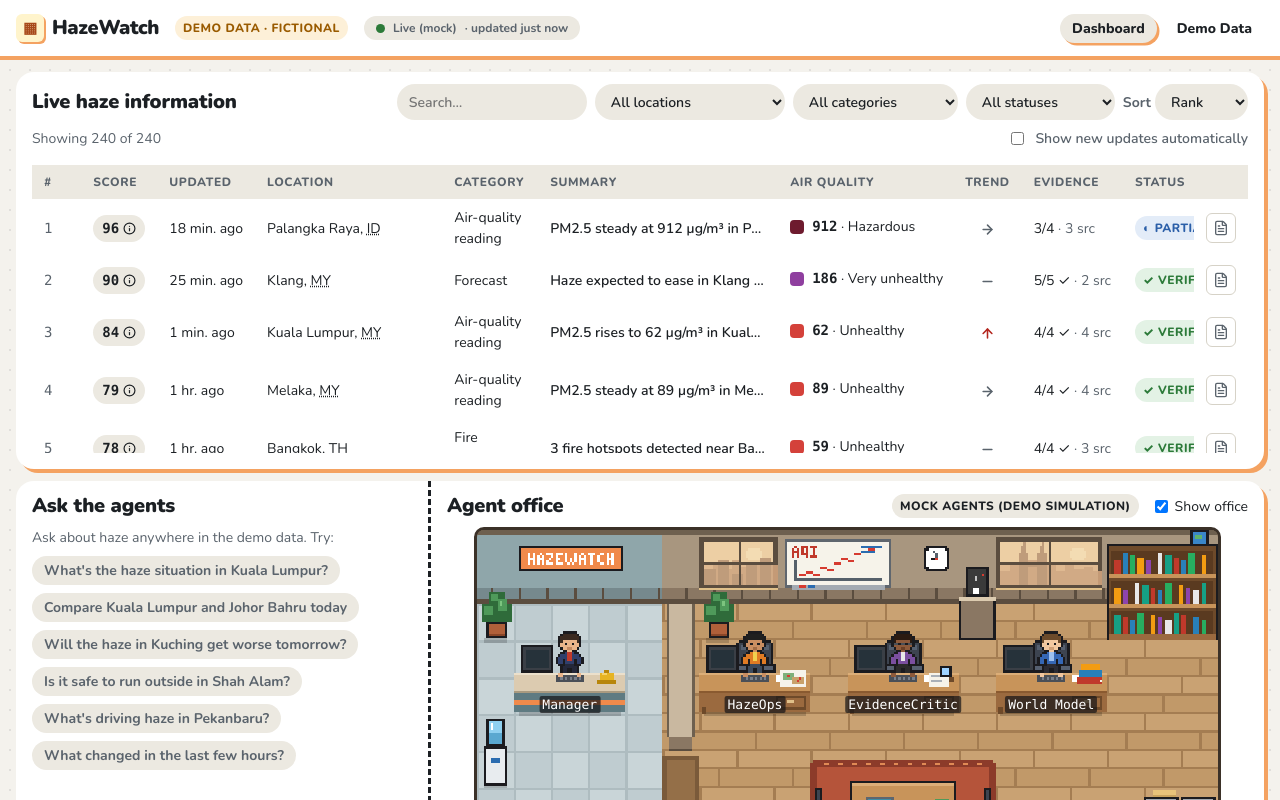
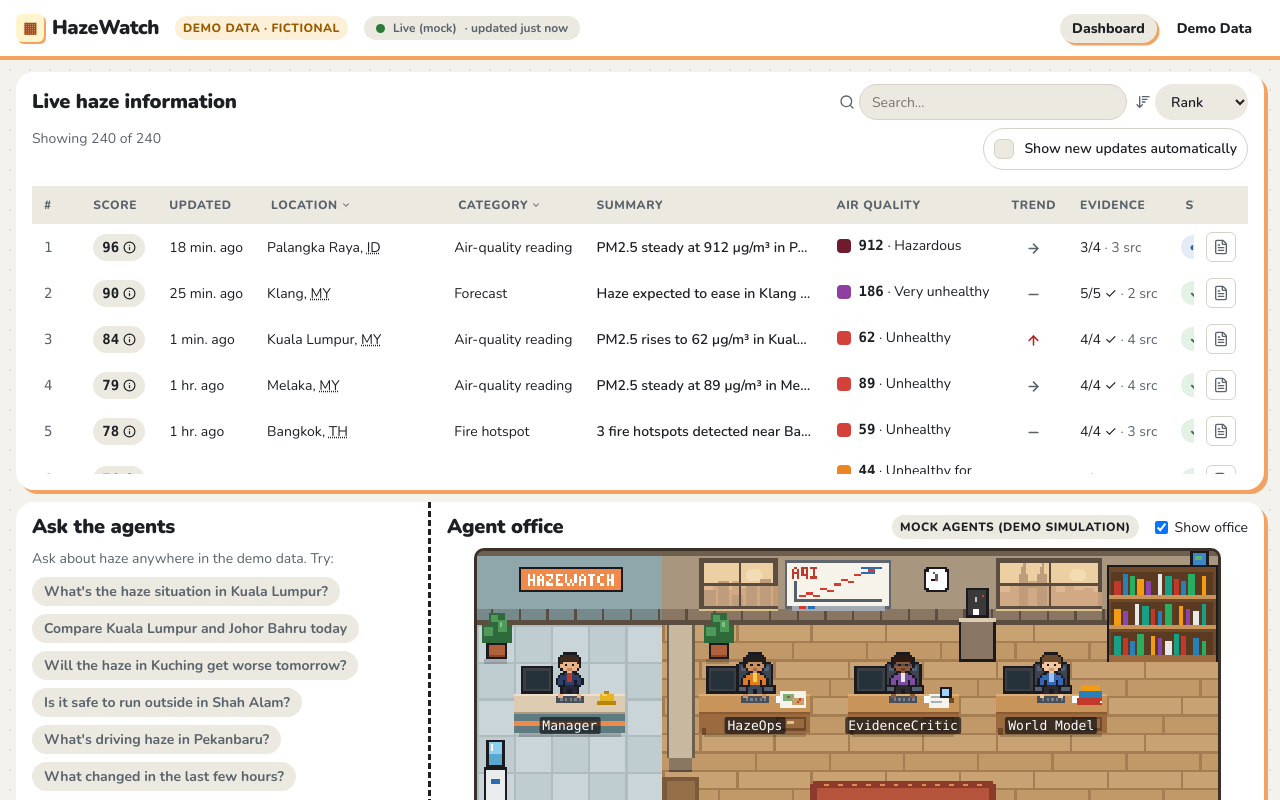
Before and after one commit to fangrhui040527/Haze-Agent, a React (Vite) app in the folder frontend/: page / in a window 1280 px wide. Shown: the top 800 px of the page. Built offline with nearby package versions, Linux system fonts and the light colour scheme.

Commit message:
style(frontend): filter column headers now show clean icon instead of select box

```diff
--- a/frontend/src/features/live-table/LiveTable.module.css
+++ b/frontend/src/features/live-table/LiveTable.module.css
@@ -32,6 +32,20 @@
   gap: var(--space-1);
 }
 
+.searchField,
+.searchLabel {
+  display: inline-flex;
+  align-items: center;
+  gap: var(--space-1);
+}
+
+.fieldIcon {
+  width: 16px;
+  height: 16px;
+  flex: 0 0 auto;
+  color: var(--color-muted);
+}
+
 .field input,
 .field select {
   min-height: 36px;
@@ -52,10 +66,15 @@
   box-shadow: 2px 2px 0 var(--color-shadow-neo);
 }
 
-.fieldLabel {
-  font-size: var(--text-sm);
-  font-weight: 700;
-  color: var(--color-muted);
+.searchField input {
+  width: 268px;
+  max-width: min(268px, 55vw);
+  border: 1px solid var(--color-border);
+  font-weight: 400;
+}
+
+.searchField input:focus {
+  box-shadow: none;
 }
 
 .metaRow {
@@ -68,11 +87,98 @@
 }
 
 .checkbox {
+  position: relative;
   display: inline-flex;
   align-items: center;
-  gap: var(--space-2);
+  gap: 10px;
+  min-height: 42px;
+  padding: 6px 10px;
+  border: 1px solid var(--color-border);
+  border-radius: var(--radius-pill);
+  background: var(--color-surface);
+  color: var(--color-text);
   cursor: pointer;
   font-weight: 600;
+}
+
+.checkboxInput {
+  position: absolute;
+  width: 1px;
+  height: 1px;
+  padding: 0;
+  margin: -1px;
+  overflow: hidden;
+  clip: rect(0, 0, 0, 0);
+  white-space: nowrap;
+  border: 0;
+}
+
+.checkboxBox {
+  display: inline-grid;
+  width: 20px;
+  height: 20px;
+  flex: 0 0 20px;
+  place-items: center;
+  border: 1.5px solid var(--color-border);
+  border-radius: 6px;
+  background: var(--color-surface-2);
+  color: var(--color-accent-contrast);
+  transition:
+    background-color var(--duration-fast),
+    border-color var(--duration-fast),
+    transform var(--duration-fast);
+}
+
+.checkboxBox::after {
+  width: 9px;
+  height: 5px;
+  border-bottom: 2px solid currentColor;
+  border-left: 2px solid currentColor;
+  content: '';
+  opacity: 0;
+  transform: translateY(-1px) rotate(-45deg) scale(0.5);
+  transition:
+    opacity var(--duration-fast),
+    transform var(--duration-fast);
+}
+
+.checkboxInput:checked + .checkboxBox {
+  border-color: var(--color-accent);
+  background: var(--color-accent);
+  animation: checkboxBounce 380ms cubic-bezier(0.2, 0.8, 0.2, 1);
+}
+
+.checkboxInput:checked + .checkboxBox::after {
+  opacity: 1;
+  transform: translateY(-1px) rotate(-45deg) scale(1);
+}
+
+.checkboxInput:focus-visible + .checkboxBox {
+  outline: 3px solid var(--color-focus);
+  outline-offset: 3px;
+}
+
+.checkboxText {
+  line-height: 1.3;
+}
+
+@keyframes checkboxBounce {
+  0%,
+  100% {
+    transform: scale(1);
+  }
+  38% {
+    transform: scale(1.24);
+  }
+  68% {
+    transform: scale(0.92);
+  }
+}
+
+@media (prefers-reduced-motion: reduce) {
+  .checkboxInput:checked + .checkboxBox {
+    animation: none;
+  }
 }
 
 .pendingBar {
@@ -116,6 +222,71 @@
   color: var(--color-muted);
   white-space: nowrap;
   border-bottom: none;
+}
+
+/* ── Header Filter: Ghost Overlay Pattern ── */
+/* The <label> shows the column heading + a tiny chevron icon.
+   An invisible <select> is stretched over the entire label,
+   so clicking anywhere opens the native OS dropdown. */
+
+.thFilterLabel {
+  position: relative;
+  display: inline-flex;
+  align-items: center;
+  gap: 3px;
+  cursor: pointer;
+  border-radius: var(--radius-sm);
+  padding: 2px 4px;
+  transition:
+    background-color var(--duration-fast),
+    color var(--duration-fast);
+}
+
+.thFilterLabel:hover {
+  background: color-mix(in srgb, var(--color-surface-2) 80%, var(--color-accent) 20%);
+  color: var(--color-accent);
+}
+
+/* Active (filter applied): accent-tinted label */
+.thFilterLabel.thFilterActive {
+  color: var(--color-accent);
+}
+
+/* The dot badge — shown only when a filter is active */
+.thFilterDot {
+  position: absolute;
+  top: 1px;
+  right: 1px;
+  width: 5px;
+  height: 5px;
+  border-radius: 50%;
+  background: var(--color-accent);
+  pointer-events: none;
+}
+
+/* The native select is stretched over the entire label invisibly */
+.thFilterOverlay {
+  position: absolute;
+  inset: 0;
+  width: 100%;
+  height: 100%;
+  opacity: 0;
+  cursor: pointer;
+  font-size: inherit;
+  border: none;
+}
+
+
+.locationCol {
+  white-space: nowrap;
+}
+
+.categoryCol {
+  white-space: nowrap;
+}
+
+.statusCol {
+  white-space: nowrap;
 }
 
 .table td {
--- a/frontend/src/features/live-table/LiveTable.tsx
+++ b/frontend/src/features/live-table/LiveTable.tsx
@@ -1,4 +1,14 @@
-import { ArrowDown, ArrowRight, ArrowUp, FileText, Info, Minus } from 'lucide-react';
+import {
+  ArrowDown,
+  ArrowDownWideNarrow,
+  ArrowRight,
+  ArrowUp,
+  ChevronDown,
+  FileText,
+  Info,
+  Minus,
+  Search,
+} from 'lucide-react';
 import { Fragment, useEffect, useMemo, useRef, useState } from 'react';
 import { Link } from 'react-router';
 import { useLiveData } from '../../app/liveDataContext.ts';
@@ -67,8 +77,13 @@ export function LiveTable() {
     'hazewatch.table.filters',
     NO_FILTERS,
   );
+  const [searchDraft, setSearchDraft] = useState(filters.search);
   const [expanded, setExpanded] = useState<ReadonlySet<string>>(new Set());
   const scrollRef = useRef<HTMLDivElement>(null);
+
+  useEffect(() => {
+    setSearchDraft(filters.search);
+  }, [filters.search]);
 
   const ranked = useMemo(
     () => rankItems(live.items, live.locations, now),
@@ -120,63 +135,30 @@ export function LiveTable() {
           Live haze information
         </h2>
         <div className={styles.filters}>
-          <label className={styles.field}>
+          <form
+            className={`${styles.field} ${styles.searchField}`}
+            onSubmit={(e) => {
+              e.preventDefault();
+              update({ search: searchDraft });
+            }}
+          >
+            <Search className={styles.fieldIcon} aria-hidden="true" />
+            <label className={styles.searchLabel}>
               <span className="visually-hidden">Search</span>
               <input
                 type="search"
                 placeholder="Search…"
-              value={filters.search}
-              onChange={(e) => update({ search: e.target.value })}
+                value={searchDraft}
+                onChange={(e) => setSearchDraft(e.target.value)}
               />
             </label>
+          </form>
           <label className={styles.field}>
-            <span className="visually-hidden">Location</span>
-            <select
-              value={filters.locationId}
-              onChange={(e) => update({ locationId: e.target.value })}
-            >
-              <option value="">All locations</option>
-              {sortedLocations.map((l) => (
-                <option key={l.id} value={l.id}>
-                  {l.name}, {l.countryCode}
-                </option>
-              ))}
-            </select>
-          </label>
-          <label className={styles.field}>
-            <span className="visually-hidden">Category</span>
-            <select
-              value={filters.category}
-              onChange={(e) =>
-                update({ category: e.target.value as Filters['category'] })
-              }
-            >
-              <option value="">All categories</option>
-              {Object.entries(CATEGORY_LABELS).map(([id, label]) => (
-                <option key={id} value={id}>
-                  {label}
-                </option>
-              ))}
-            </select>
-          </label>
-          <label className={styles.field}>
-            <span className="visually-hidden">Status</span>
-            <select
-              value={filters.status}
-              onChange={(e) =>
-                update({ status: e.target.value as Filters['status'] })
-              }
-            >
-              <option value="">All statuses</option>
-              {Object.entries(STATUS_LABELS).map(([id, label]) => (
-                <option key={id} value={id}>
-                  {label}
-                </option>
-              ))}
-            </select>
-          </label>
-          <label className={styles.field}>
-            <span className={styles.fieldLabel}>Sort</span>
+            <span className="visually-hidden">Sort</span>
+            <ArrowDownWideNarrow
+              className={styles.fieldIcon}
+              aria-hidden="true"
+            />
             <select
               value={filters.sort}
               onChange={(e) =>
@@ -198,10 +180,14 @@ export function LiveTable() {
         <label className={styles.checkbox}>
           <input
             type="checkbox"
+            className={styles.checkboxInput}
             checked={live.autoApply}
             onChange={(e) => live.setAutoApply(e.target.checked)}
           />
+          <span className={styles.checkboxBox} aria-hidden="true" />
+          <span className={styles.checkboxText}>
             Show new updates automatically
+          </span>
         </label>
       </div>
 
@@ -279,13 +265,74 @@ export function LiveTable() {
                   <th scope="col">#</th>
                   <th scope="col">Score</th>
                   <th scope="col">Updated</th>
-                  <th scope="col">Location</th>
-                  <th scope="col">Category</th>
+                  <th scope="col" className={styles.locationCol}>
+                    <label className={`${styles.thFilterLabel} ${filters.locationId ? styles.thFilterActive : ''}`}>
+                      <span>Location</span>
+                      <ChevronDown size={10} strokeWidth={2.5} aria-hidden="true" />
+                      {filters.locationId && <span className={styles.thFilterDot} aria-hidden="true" />}
+                      <select
+                        aria-label="Filter by location"
+                        className={styles.thFilterOverlay}
+                        value={filters.locationId}
+                        onChange={(e) => update({ locationId: e.target.value })}
+                      >
+                        <option value="">All locations</option>
+                        {sortedLocations.map((l) => (
+                          <option key={l.id} value={l.id}>
+                            {l.name}, {l.countryCode}
+                          </option>
+                        ))}
+                      </select>
+                    </label>
+                  </th>
+                  <th scope="col" className={styles.categoryCol}>
+                    <label className={`${styles.thFilterLabel} ${filters.category ? styles.thFilterActive : ''}`}>
+                      <span>Category</span>
+                      <ChevronDown size={10} strokeWidth={2.5} aria-hidden="true" />
+                      {filters.category && <span className={styles.thFilterDot} aria-hidden="true" />}
+                      <select
+                        aria-label="Filter by category"
+                        className={styles.thFilterOverlay}
+                        value={filters.category}
+                        onChange={(e) =>
+                          update({ category: e.target.value as Filters['category'] })
+                        }
+                      >
+                        <option value="">All categories</option>
+                        {Object.entries(CATEGORY_LABELS).map(([id, label]) => (
+                          <option key={id} value={id}>
+                            {label}
+                          </option>
+                        ))}
+                      </select>
+                    </label>
+                  </th>
                   <th scope="col" className={styles.summary}>Summary</th>
                   <th scope="col" className={styles.airQualityCol}>Air quality</th>
                   <th scope="col" className={styles.trendCol}>Trend</th>
                   <th scope="col">Evidence</th>
-                  <th scope="col">Status</th>
+                  <th scope="col" className={styles.statusCol}>
+                    <label className={`${styles.thFilterLabel} ${filters.status ? styles.thFilterActive : ''}`}>
+                      <span>Status</span>
+                      <ChevronDown size={10} strokeWidth={2.5} aria-hidden="true" />
+                      {filters.status && <span className={styles.thFilterDot} aria-hidden="true" />}
+                      <select
+                        aria-label="Filter by status"
+                        className={styles.thFilterOverlay}
+                        value={filters.status}
+                        onChange={(e) =>
+                          update({ status: e.target.value as Filters['status'] })
+                        }
+                      >
+                        <option value="">All statuses</option>
+                        {Object.entries(STATUS_LABELS).map(([id, label]) => (
+                          <option key={id} value={id}>
+                            {label}
+                          </option>
+                        ))}
+                      </select>
+                    </label>
+                  </th>
                   <th scope="col">
                     <span className="visually-hidden">Details</span>
                   </th>
@@ -326,13 +373,15 @@ export function LiveTable() {
                         <td className={styles.nowrap}>
                           <TimeAgo iso={r.item.updatedAt} prefix="Updated" />
                         </td>
-                        <td>
+                        <td className={styles.locationCol}>
                           <LocationName
                             location={r.location}
                             iso={r.item.observedAt}
                           />
                         </td>
-                        <td>{CATEGORY_LABELS[r.item.category]}</td>
+                        <td className={styles.categoryCol}>
+                          {CATEGORY_LABELS[r.item.category]}
+                        </td>
                         <td className={styles.summary} title={r.item.summary}>
                           {r.item.headline}
                         </td>
@@ -354,7 +403,7 @@ export function LiveTable() {
                         <td>
                           <EvidenceCell item={r.item} />
                         </td>
-                        <td>
+                        <td className={styles.statusCol}>
                           <StatusBadge status={r.item.status} />
                         </td>
                         <td>
```
Lines whose indentation alone changed are shown as unchanged.
